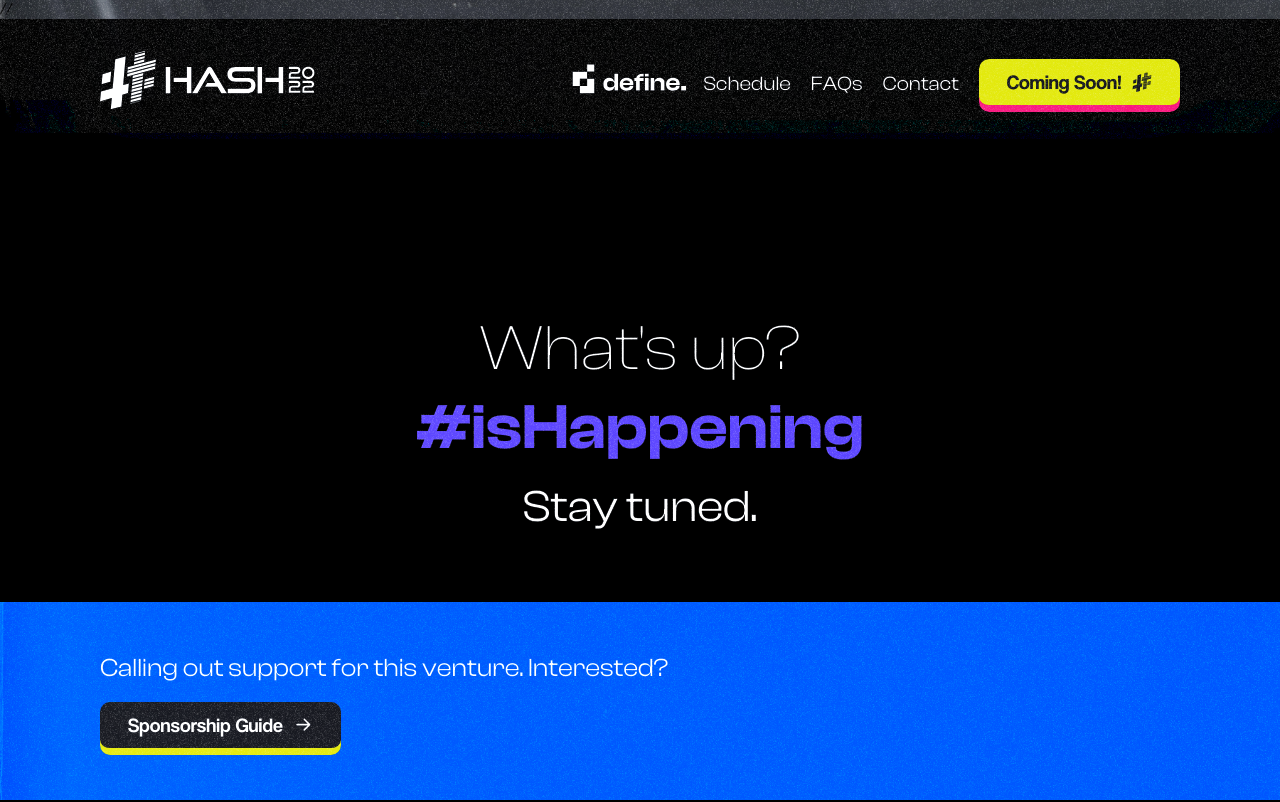
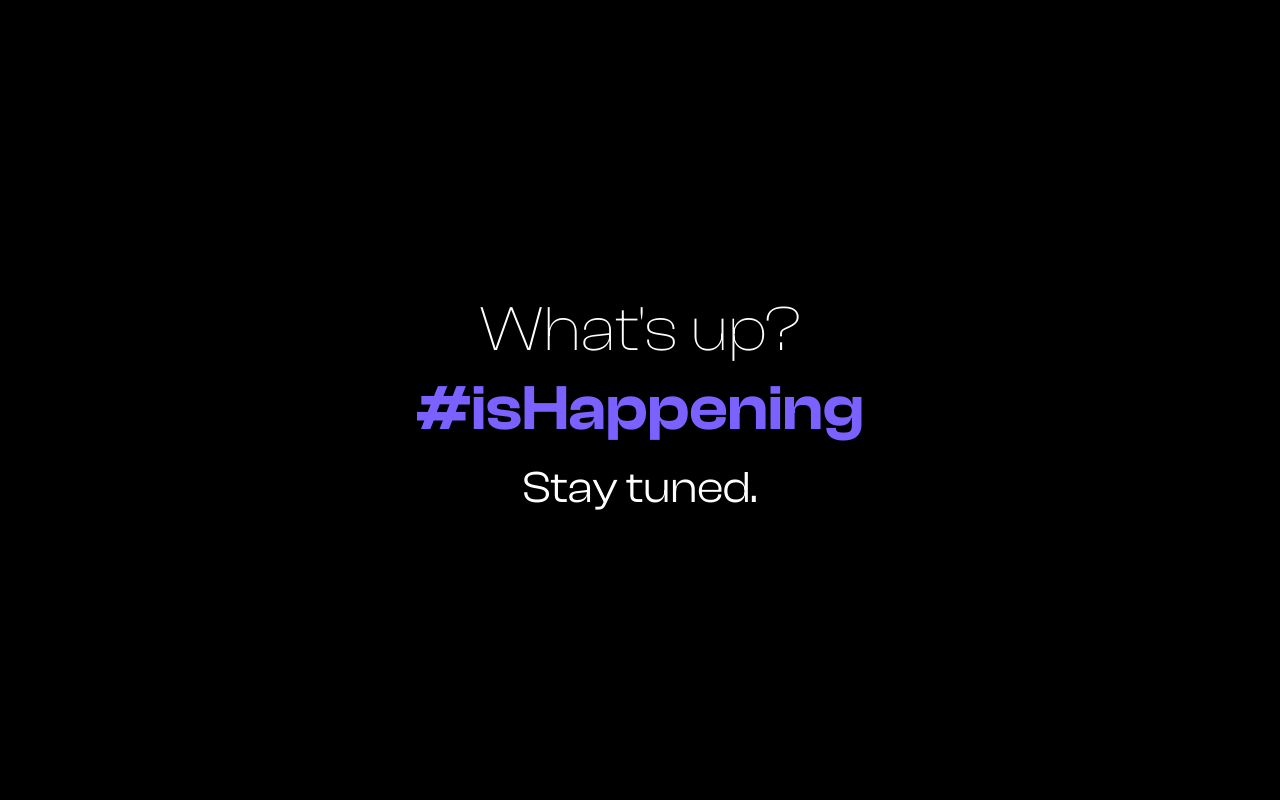
Before and after one commit to werbhq/definewebsite, a React (Create React App) app: page / in a window 1280 px wide. Shown: the top 802 px of the page. Built offline with nearby package versions, Linux system fonts and the light colour scheme.

Commit message:
Revert "Update App.js"
This reverts commit 8b6e50b897f0946c11f5b2f2827a461c0ecfb709.

```diff
--- a/src/App.js
+++ b/src/App.js
@@ -8,8 +8,8 @@ function App() {
         <div className="Hash">
             {/* <Header></Header> */}
             {/* <Hero></Hero> */}
-//             <Construction></Construction>
-             <Define></Define>
+            <Construction></Construction>
+            {/* <Define></Define> */}
         </div>
     );
 }
```
